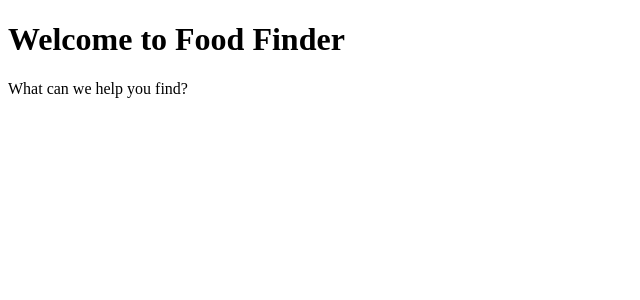
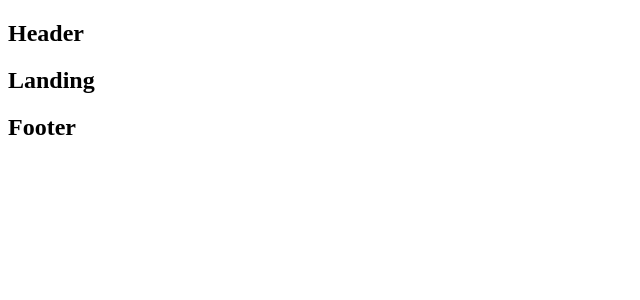
Before and after one commit to Evan-Alexander/food-app, a React (Create React App) app in the folder client/: page / in a window 1280 px wide. Shown: the top 300 px of the page, without its empty margins (0-640 px from the left). Built offline with nearby package versions, Linux system fonts and the light colour scheme.

Commit message:
set up base routing

```diff
--- a/client/src/components/App.js
+++ b/client/src/components/App.js
@@ -1,16 +1,30 @@
 import React, { Component } from 'react';
+import { BrowserRouter, Route } from 'react-router-dom';
+
+
+const Header = () => <h2>Header</h2>;
+const InitialSearch = () => <h2>InitialSearch</h2>;
+const Footer = () => <h2>Footer</h2>;
+const ListView = () => <h2>ListView</h2>;
+const MapView = () => <h2>MapView</h2>;
+
+const Landing = () => <h2>Landing</h2>;
 
 
 class App extends Component {
   render() {
     return (
-      <div className="App">
-        <header className="App-header">
-          <h1 className="App-title">Welcome to Food Finder</h1>
-        </header>
-        <p className="App-intro">
-          What can we help you find?
-        </p>
+      <div>
+        <BrowserRouter>
+          <div>
+            <Header />
+            <Route exact path="/" component={Landing} />
+            <Route path="/search" component={InitialSearch} />
+            <Route path="/listview" component={ListView} />
+            <Route path="/mapview" component={MapView} />
+            <Footer />
+          </div>
+        </BrowserRouter>
       </div>
     );
   }
```
